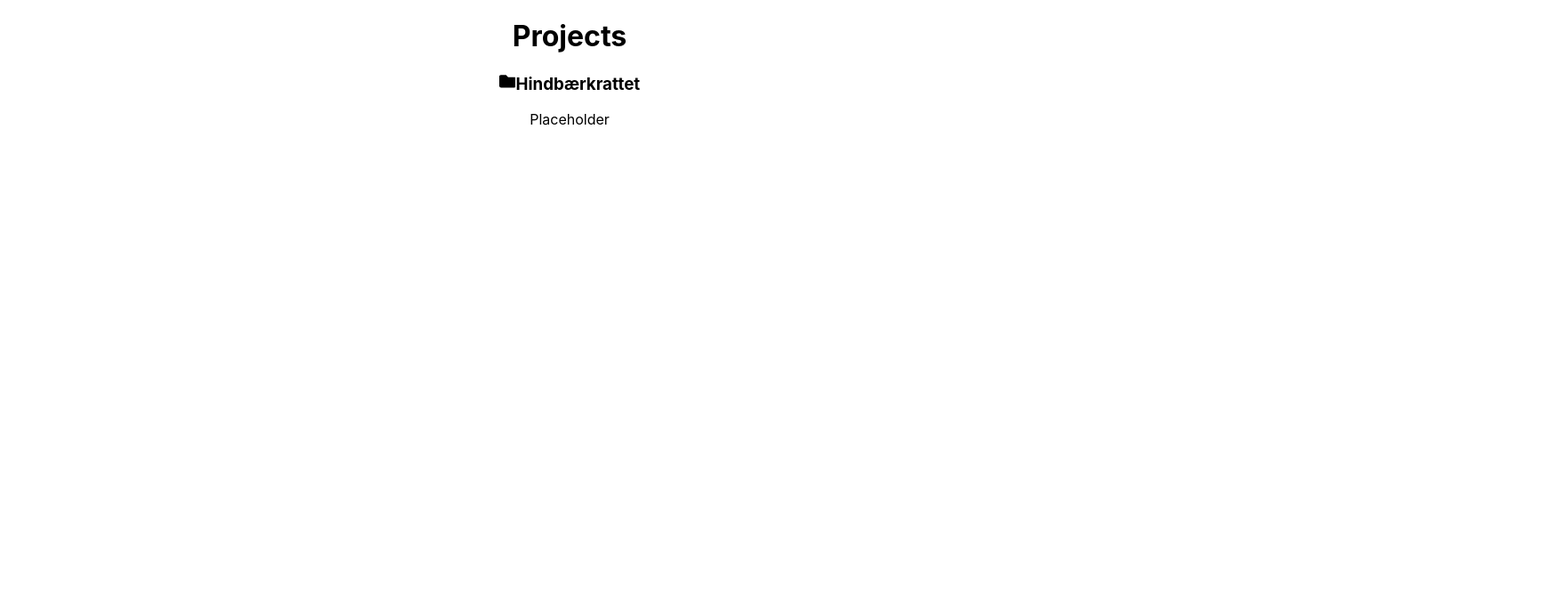
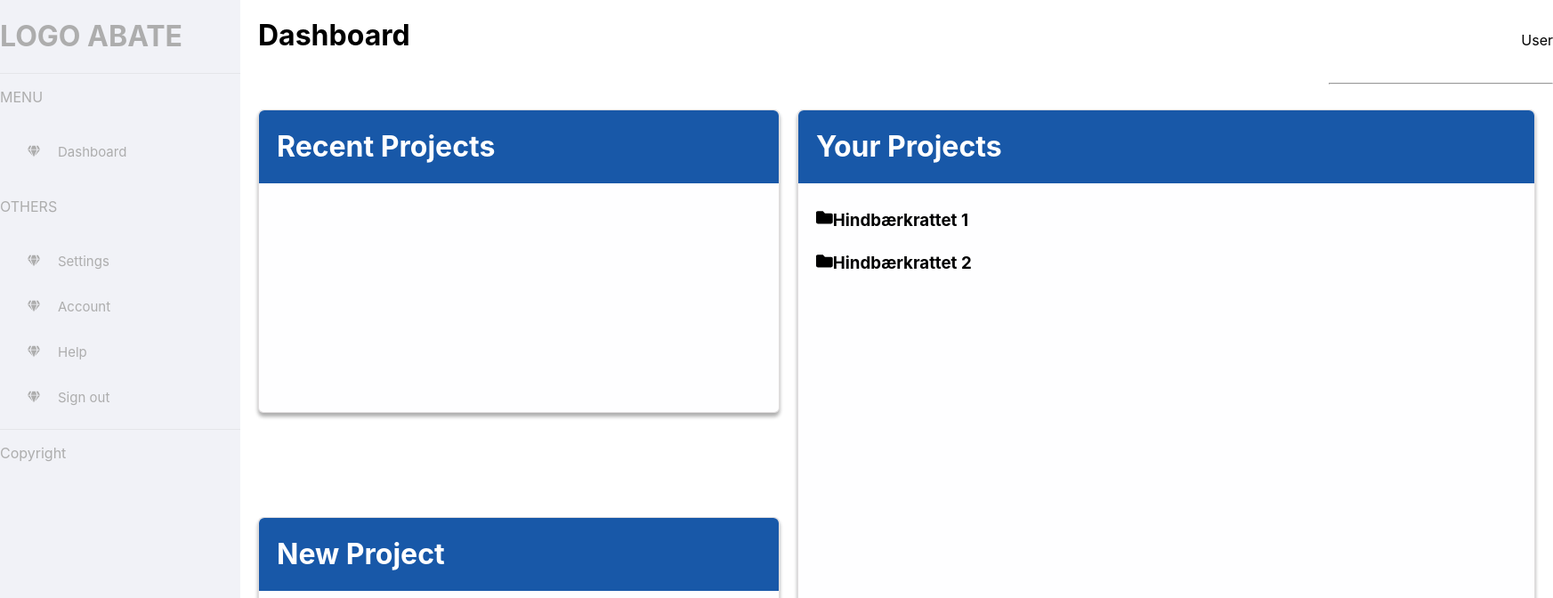
Before and after one commit to Kaspermn33/abate-prototype, a React (Create React App) app: page / in a window 1280 px wide. Shown: the top 672 px of the page at 89% size, 1745 px wide, since content can reach past the window. Built offline with nearby package versions, Linux system fonts and the light colour scheme.

Commit message:
forgotten to commmit, loads done

```diff
--- a/package.json
+++ b/package.json
@@ -9,7 +9,10 @@
     "react": "^18.0.0",
     "react-dom": "^18.0.0",
     "react-icons": "^4.3.1",
+    "react-pro-sidebar": "^0.7.1",
+    "react-router-dom": "^6.3.0",
     "react-scripts": "5.0.0",
+    "sass": "^1.49.11",
     "web-vitals": "^2.1.4"
   },
   "scripts": {
--- a/src/App.js
+++ b/src/App.js
@@ -1,17 +1,24 @@
 import './App.css';
 import { useState } from "react"
-
-
+import { ProSidebar, SidebarHeader, SidebarFooter, SidebarContent } from 'react-pro-sidebar';
+import { Menu, MenuItem, SubMenu } from 'react-pro-sidebar';
+import {FaGem, FaHeart} from 'react-icons/fa'
+import 'react-pro-sidebar/dist/css/styles.css';
+import { Link } from 'react-router-dom';
+import Screening from './components/Screening';
 import Header from './components/Header';
-import Projects from './components/Projects';
-
+import Project from './components/Project';
+import Navbar from './components/Navbar';
+import {BrowserRouter as Router, Route, Routes} from 'react-router-dom'
+import Dashboard from './components/Dashboard';
 
 function App() {
   const [projects, setProjects] = useState([
     {
       id: 1,
-        name: 'Hindbærkrattet',
+      name: 'Hindbærkrattet 1',
       description: 'Placeholder',
+      lastEdit: 'April 4th',
       contributors: [
         {
           id: 1,
@@ -23,12 +30,41 @@ function App() {
         }
       ],
     },
-])
+    {
+      id: 2,
+      name: 'Hindbærkrattet 2',
+      description: 'Placeholder',
+      lastEdit: 'April 4th',
+      contributors: [
+        {
+          id: 1,
+          name: 'Kasper'
+        },
+        {
+          id: 2,
+          name: 'Rasmus'
+        }
+      ],
+    },
+  ]);
+
+  const [projectSelected, setProjectSelected] = useState(false);
+
+  const onSetProjectSelected = (b) => {
+    console.log("should update")
+    setProjectSelected(b);
+  }
 
   return (
-    <div className="App">
-      <Header title='Projects'/>
-      <Projects projects={projects}/>
+    <div className='app'>
+      <Router>
+        <Navbar projectSelected={projectSelected} onUpdate={onSetProjectSelected}/>
+        <Routes>
+          <Route path="/" element={<Dashboard onUpdate={onSetProjectSelected} projects={projects}/>} />
+          <Route path="/project/:id" element={<Project projects={projects}/>} />
+          <Route path="/screening/:id" element={<Screening/>}/>
+        </Routes>
+      </Router>
     </div>
   );
 }
--- /dev/null
+++ b/src/components/Dashboard.js
@@ -0,0 +1,45 @@
+import React from 'react'
+import Header from './Header'
+import ProjectItem from './ProjectItem'
+
+const Dashboard = ({ onUpdate, projects }) => {
+
+  const onClick = () => {
+    onUpdate(true);
+  }
+  //<button onClick={onClick}>Project</button>
+
+  return (
+    <div>
+      <Header title='Dashboard' />
+      <div className='dashboard'>
+        <div className='dashboard-left'>
+          <div className='recent-projects'>
+            <div>
+              <h2 className='box-header'>Recent Projects</h2>
+            </div>
+            <div className='box-body'></div>
+          </div>
+          <div className='new-project'>
+            <div>
+              <h2 className='box-header'>New Project</h2>
+            </div>
+          </div>
+        </div>
+        <div className='your-projects'>
+          <div>
+            <h2 className='box-header'>Your Projects</h2>
+          </div>
+          <div>
+            {projects.map(project => (
+              <ProjectItem key={project.id} project={project} onUpdate={onUpdate} />
+            ))}
+          </div>
+        </div>
+      </div>
+    </div>
+
+  )
+}
+
+export default Dashboard
--- a/src/components/Header.js
+++ b/src/components/Header.js
@@ -1,8 +1,12 @@
+import User from "./User"
+
 const Header = ({title}) => {
   return (
-    <header>
-        <h1>{title}</h1>
-    </header>
+    <div className='header' style={{display:'table'}}>
+        <h1 style={{display:'table-cell'}}>{title}</h1>
+        <User/>
+        <hr className='header-separator' class='solid'/>
+    </div>
   )
 }
 
--- /dev/null
+++ b/src/components/Navbar.js
@@ -0,0 +1,69 @@
+import { ProSidebar, SidebarHeader, SidebarFooter, SidebarContent } from 'react-pro-sidebar';
+import { Menu, MenuItem, SubMenu } from 'react-pro-sidebar';
+import { FaGem, FaHeart } from 'react-icons/fa'
+import { Link } from 'react-router-dom';
+import './Navbar.scss'
+import { useState } from 'react';
+const Navbar = (projectSelected, onUpdate) => {
+
+
+
+    const screenings = [
+        {
+            id: 1,
+            name: 'Screening 1',
+        },
+        {
+            id: 2,
+            name: 'Screening 2',
+        },
+    ];
+
+    console.log(projectSelected)
+
+    return (
+        <ProSidebar>
+            <SidebarHeader>
+                {<h1>LOGO ABATE</h1>}
+            </SidebarHeader>
+            <p>MENU</p>
+            {projectSelected.projectSelected ?
+                <Menu iconShape="square">
+                    <MenuItem icon={<FaGem />}>Dashboard <Link to="/" onClick={() => onUpdate(false)} /></MenuItem>
+                    <MenuItem icon={<FaGem />}>Project <Link to="/project" /></MenuItem>
+                    <SubMenu title="Screening" icon={<FaHeart />}>
+                        {screenings.map(screening => (
+                            <MenuItem>{screening.name} <Link to={"/screening/" + screening.id.toString()} /> </MenuItem>
+                        ))}
+                    </SubMenu>
+                    <SubMenu title="Cost" icon={<FaHeart />}>
+                        <MenuItem>Component 1<Link to="/projects" /></MenuItem>
+                        <MenuItem>Component 2</MenuItem>
+                    </SubMenu>
+                    <SubMenu title="LCA" icon={<FaHeart />}>
+                        <MenuItem>Component 1<Link to="/projects" /></MenuItem>
+                        <MenuItem>Component 2</MenuItem>
+                    </SubMenu>
+
+                    <MenuItem icon={<FaGem />}>Dashboard <Link to="/" /></MenuItem>
+                </Menu>
+                :
+                <Menu iconShape="square">
+                    <MenuItem icon={<FaGem />}>Dashboard <Link to="/" /></MenuItem>
+                </Menu>
+            }
+            <p>OTHERS</p>
+            <Menu iconShape="square">
+                <MenuItem icon={<FaGem />}>Settings <Link to="/" /></MenuItem>
+                <MenuItem icon={<FaGem />}>Account <Link to="/" /></MenuItem>
+                <MenuItem icon={<FaGem />}>Help <Link to="/" /></MenuItem>
+                <MenuItem icon={<FaGem />}>Sign out <Link to="/" /></MenuItem>
+            </Menu>
+            <SidebarFooter>
+                {<p>Copyright</p>}
+            </SidebarFooter>
+        </ProSidebar>
+    )
+}
+
+export default Navbar
--- /dev/null
+++ b/src/components/Navbar.scss
@@ -0,0 +1,29 @@
+// Your variable overrides
+$sidebar-bg-color: #F1F2F7;
+$sidebar-bg-color: #F1F2F7 !default;
+$sidebar-color: #adadad !default;
+$sidebar-width: 270px !default;
+$sidebar-collapsed-width: 80px !default;
+$highlight-color: #d8d8d8 !default;
+$submenu-bg-color: #F1F2F7 !default;
+$submenu-bg-color-collapsed: #F1F2F7 !default;
+$icon-bg-color: #F1F2F7 !default;
+$icon-size: 35px !default;
+$submenu-indent: 36px !default;
+$breakpoint-xs: 480px !default;
+$breakpoint-sm: 576px !default;
+$breakpoint-md: 768px !default;
+$breakpoint-lg: 992px !default;
+$breakpoint-xl: 1200px !default;
+$breakpoint-xxl: 1600px !default;
+@import '~react-pro-sidebar/dist/scss/styles.scss';
+
+//Font color
+.pro-item-content {
+    //color: #273240;
+}
+
+.pro-sidebar {
+    width: 223px;
+    height: 1080px;
+}
--- a/src/components/Project.js
+++ b/src/components/Project.js
@@ -1,9 +1,13 @@
 import {FaFolder} from 'react-icons/fa'
-const Project = ({project}) => {
+import { useParams } from 'react-router-dom';
+import Header from './Header'
+const Project = ({projects}) => {
+  const { id } = useParams()
+  const project = projects.find(project => project.id == id)
   return (
     <div className='project'>
+      <Header title={project.name}/>
         <h3><FaFolder/>{project.name}</h3>
-        <p>{project.description}</p>
     </div>
   )
 }
--- /dev/null
+++ b/src/components/ProjectItem.js
@@ -0,0 +1,24 @@
+import React from 'react'
+import { FaFolder } from 'react-icons/fa'
+import { useNavigate, generatePath } from "react-router-dom";
+
+const ProjectItem = ({ project, onUpdate }) => {
+    const navigate = useNavigate();
+    const onClick = () => {
+        onUpdate(true);
+        loadProject(project);
+    }
+
+    const loadProject = (project) => {
+        console.log(project)
+        navigate(generatePath('project/:id', { id: project.id }));
+    }
+
+    return (
+        <div className='project-item'>
+            <h3 onClick={onClick} >  <FaFolder />{project.name}</h3>
+        </div>
+    )
+}
+
+export default ProjectItem
--- a/src/components/Projects.js
+++ b/src/components/Projects.js
@@ -1,3 +1,4 @@
+import Header from "./Header"
 import Project from "./Project"
 
 const Projects = ({projects}) => {
@@ -5,6 +6,7 @@ const Projects = ({projects}) => {
 
   return (
     <>
+        <Header/>
         {projects.map(project => (
             <Project key={project.id} project={project}/>
         ))}
--- /dev/null
+++ b/src/components/Screening.js
@@ -0,0 +1,10 @@
+import React from 'react'
+
+const Screening = () => {
+
+  return (
+    <div><p>Test</p></div>
+  )
+}
+
+export default Screening
--- /dev/null
+++ b/src/components/User.js
@@ -0,0 +1,9 @@
+import React from 'react'
+
+const User = () => {
+  return (
+    <div className='user'>User</div>
+  )
+}
+
+export default User
--- a/src/index.css
+++ b/src/index.css
@@ -11,3 +11,108 @@ code {
   font-family: source-code-pro, Menlo, Monaco, Consolas, 'Courier New',
     monospace;
 }
+
+.app {
+  display: flex;
+  width: 100%;
+  height: 100%;
+}
+
+.root {
+  width: 100%;
+  height: 100%;
+}
+
+.header {
+  width: 100%;
+  height: 87px;
+  line-height: 80px;
+  position: aboslute;
+  padding-left: 20px;
+}
+
+.header-separator {
+  width: 1920px;
+  align-content: left;
+}
+
+.user {
+  text-align: right;
+}
+
+.dashboard {
+  display: inline-flex;
+}
+
+.dashboard-left {
+
+}
+
+.recent-projects {
+  margin-left: 20px;
+  margin-top: 20px;
+  width: 586px;
+  height: 341px;
+
+
+  background: rgba(241, 242, 247, 0.1);
+  border: 1px solid rgba(104, 93, 93, 0.2);
+  box-shadow: 0px 4px 4px rgba(0, 0, 0, 0.25), 0px 4px 4px rgba(0, 0, 0, 0.1);
+  box-sizing: border-box;
+  border-radius: 6px;
+}
+
+.new-project {
+  margin-left: 20px;
+  margin-top: 117px;
+  width: 586px;
+  height: 346px;
+
+
+  background: rgba(241, 242, 247, 0.1);
+  border: 1px solid rgba(104, 93, 93, 0.2);
+  box-sizing: border-box;
+  box-shadow: 0px 4px 4px rgba(0, 0, 0, 0.25), 0px 4px 4px rgba(0, 0, 0, 0.1);
+  border-radius: 6px;
+}
+
+.your-projects {
+  flex-direction: row;
+  margin-left: 20px;
+  margin-top: 20px;
+  width: 829px;
+  height: 804px;
+
+
+  background: rgba(241, 242, 247, 0.1);
+  border: 1px solid rgba(104, 93, 93, 0.2);
+  box-sizing: border-box;
+  box-shadow: 0px 4px 4px rgba(0, 0, 0, 0.25), 0px 4px 4px rgba(0, 0, 0, 0.1);
+  border-radius: 6px;
+}
+
+.box-header {
+  font-size: 32px;
+  height: 61px;
+  padding-left: 20px;
+  padding-top: 21px;
+  margin-top: 0px;
+  background-color: #1858A8;
+  color: white;
+  border-radius: 6px 6px 0px 0px;
+}
+
+.box-body {
+  height: 100%;
+  width: 100%;
+}
+
+.project-item {
+  padding-left: 20px;
+  line-height: 30px;
+}
+
+
+.project-item:hover {
+  background-color: #F1F2F7;
+}
```
Also changed, not shown: 1 other file (tests, documents, lock files or other folders). Lines whose indentation alone changed are shown as unchanged.
